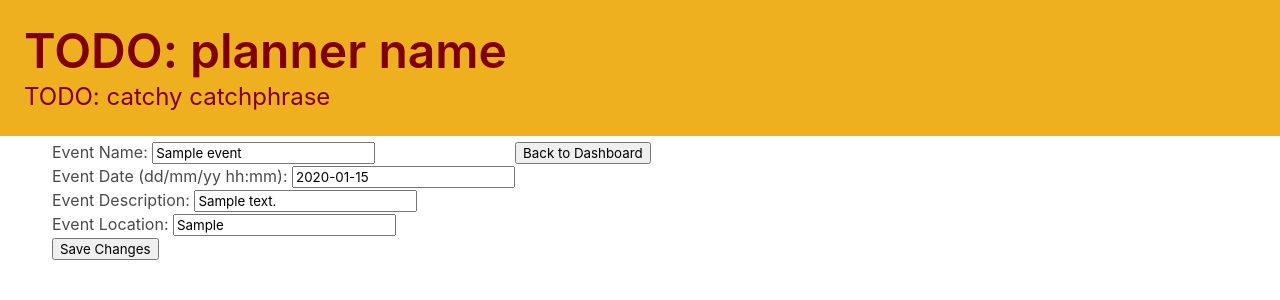
After one commit to mikeryu/westmont-cs130-f23-team-gold, a Django app: page /planner/1/edit_event/ in a window 1280 px wide. The commit adds this page. Shown: the top 300 px of the page. Run offline with Django 4.2, Linux system fonts and the light colour scheme; a user stored in the database is signed in; tables that the repository leaves empty hold one stand-in row (values such as "Sample post").

Commit message:
Creation restructure (#51)
* event_creation view actually saves events to database now

* now events can be updated through the edit_event view

* removed statements used for debugging

```diff
--- a/our_site/planner/models.py
+++ b/our_site/planner/models.py
@@ -8,6 +8,7 @@ class Profile(models.Model):
     user = models.OneToOneField(User, on_delete=models.CASCADE, related_name="profile")
     roles = models.ManyToManyField("Role", related_name="fulfilled_by")
 
+
 class Event(models.Model):
     owner = models.ForeignKey(Profile, on_delete=models.CASCADE, related_name="events")
     name = models.CharField(max_length=30)
@@ -16,12 +17,14 @@ class Event(models.Model):
     location = models.CharField(max_length=50)
     invitees = models.ManyToManyField(Profile, related_name="invitations")
 
+
 class Role(models.Model):
     name = models.CharField(max_length=30)
     description = models.CharField(max_length=100)
     event = models.ForeignKey(Event, on_delete=models.CASCADE, related_name="roles")
     amount = models.IntegerField()
 
+
 def create_profile(sender, instance, created, **kwargs):
     if created:
         user_profile = Profile(user=instance)
--- a/our_site/planner/templates/planner/dashboard.html
+++ b/our_site/planner/templates/planner/dashboard.html
@@ -3,7 +3,7 @@
 {% block content %}
 
     <div>
-        <form action="{% url 'event_creation' %}">
+        <form action="{% url 'planner:event_creation' %}">
             <input type="submit" value="Create new event!" />
         </form>
     </div>
--- /dev/null
+++ b/our_site/planner/templates/planner/edit_event.html
@@ -0,0 +1,17 @@
+{% extends 'base.html' %}
+
+{% block content %}
+
+    <form method="post">
+        {% csrf_token %}
+
+        {{ basic_details.as_div }}
+
+        <input type="submit" value="Save Changes">
+    </form>
+
+    <form action="{% url 'planner:dashboard' %}">
+        <input type="submit" value="Back to Dashboard" />
+    </form>
+
+{% endblock content %}
--- a/our_site/planner/urls.py
+++ b/our_site/planner/urls.py
@@ -2,7 +2,9 @@ from django.urls import path
 
 from . import views
 
+app_name = "planner"
 urlpatterns = [
     path("dashboard/", views.dashboard, name="dashboard"),
-    path("event_creation/", views.event_creation, name="event_creation")
+    path("event_creation/", views.event_creation, name="event_creation"),
+    path("<int:event_id>/edit_event/", views.edit_event, name="edit_event"),
 ]
--- a/our_site/planner/views.py
+++ b/our_site/planner/views.py
@@ -4,8 +4,11 @@ from .models import Event
 import django.forms as forms
 from django.shortcuts import render
 
+from .models import Event, Profile
+
+
 class DashboardFilterAllEvents(forms.Form):
-        pass
+    pass
 
 
 class DashboardFilterMyEvents(forms.Form):
@@ -14,7 +17,6 @@ class DashboardFilterMyEvents(forms.Form):
 
 class DashboardFilterInvitedEvents(forms.Form):
     pass
-
 
 
 def dashboard(request):
@@ -45,7 +47,6 @@ def dashboard(request):
 
             event_list = owned_events_list + invited_list
 
-
         elif "filter_my_events" in request.POST:
             filter_value = "My Events"
             owner = request.user.profile
@@ -67,9 +68,8 @@ def dashboard(request):
                 "AllEventsButton": DashboardFilterAllEvents(),
                 "MyEventsButton": DashboardFilterMyEvents(),
                 "InvitedEventsButton": DashboardFilterInvitedEvents(),
-                "event_list" : event_list,
-                "owner" : owner,
-
+                "event_list": event_list,
+                "owner": owner,
             },
             request
         ))
@@ -81,20 +81,19 @@ def dashboard(request):
             "AllEventsButton": DashboardFilterAllEvents(),
             "MyEventsButton": DashboardFilterMyEvents(),
             "InvitedEventsButton": DashboardFilterInvitedEvents(),
-            "event_list" : event_list,
-            "owner" : owner,
+            "event_list": event_list,
+            "owner": owner,
         },
         request
     ))
 
 
-class EventCreationForm(forms.Form):
+class EventBasicDetails(forms.Form):
     event_name = forms.CharField(label="Event Name:", max_length=30, required=True)
-    event_date = forms.DateTimeField(input_formats=['%d/%m/%Y %H:%M'], label="Event Date (dd/mm/yy hh:mm):", required=True)
+    event_date = forms.DateTimeField(input_formats=['%d/%m/%Y %H:%M'], label="Event Date (dd/mm/yy hh:mm):",
+                                     required=True)
     event_description = forms.CharField(label="Event Description:", max_length=200, required=True)
     event_location = forms.CharField(label="Event Location:", max_length=50, required=True)
-    event_invitees_emails = forms.CharField(label="Invitees (comma delimited emails):", required=True)
-    event_roles = forms.CharField(label="Roles (comma separated zipped list of roles and quantities):", required=True)
 
 
 def event_creation(request):
@@ -102,6 +101,75 @@ def event_creation(request):
         return HttpResponseRedirect("/account/login/")
 
     if request.method == "GET":
-        template = loader.get_template('planner/event_creation.html')
-        form = EventCreationForm()
-        return HttpResponse(template.render({"form": form}, request))
+        template = loader.get_template("planner/event_creation.html")
+        event_creation_form = EventBasicDetails()
+        return HttpResponse(template.render({"event_creation_form": event_creation_form}, request))
+    elif request.method == "POST":
+        # It is acceptable to shove the data from this post into one form because currently only one form
+        # leads to this page
+        event_creation_form = EventBasicDetails(request.POST)
+        # If the form is valid, save the new event and move to it's editing page
+        # otherwise, just redisplay the form with its errors
+        if event_creation_form.is_valid():
+            event = Event(
+                owner=request.user.profile,
+                name=event_creation_form.cleaned_data["event_name"],
+                date=event_creation_form.cleaned_data["event_date"],
+                description=event_creation_form.cleaned_data["event_description"],
+                location=event_creation_form.cleaned_data["event_location"],
+            )
+            event.save()
+            return HttpResponseRedirect("/planner/{:d}/edit_event".format(event.id))
+        else:
+            template = loader.get_template("planner/event_creation.html")
+            return HttpResponse(template.render({"event_creation_form": event_creation_form}, request))
+
+
+def edit_event(request, event_id):
+    if request.user.is_anonymous:
+        return HttpResponseRedirect("/account/login/")
+
+    event_getter = Event.objects.all().filter(id__exact=event_id)
+    if len(event_getter) == 0:  # If the event to "edit" doesn't exist, redirect to dashboard
+        return HttpResponseRedirect("/account/dashboard")
+    event = Event.objects.all().filter(id__exact=event_id).get()  # otherwise, store it here
+
+    user_profile_id = request.user.profile.id
+    owner_profile_id = event.owner_id
+    if user_profile_id != owner_profile_id:  # If the user does not own this event, they can't edit it
+        return HttpResponseRedirect("/account/dashboard")
+
+    # If a get, give the template to edit an event.
+    # If a post, try to validate the form and save information,
+    # and then give back the template to edit the event.
+    template = loader.get_template("planner/edit_event.html")
+    match request.method:
+        case "GET":
+            pass
+        case "POST":
+            # It is acceptable to shove the data from this post into one form because currently only one form
+            # leads to this page
+            posted_details = EventBasicDetails(request.POST)
+            # If the form is valid, update the event and reload the page
+            # otherwise, just redisplay the form with its errors
+            if posted_details.is_valid():
+                event.name = posted_details.cleaned_data["event_name"]
+                event.date = posted_details.cleaned_data["event_date"]
+                event.description = posted_details.cleaned_data["event_description"]
+                event.location = posted_details.cleaned_data["event_location"]
+                event.save()
+
+    basic_details = EventBasicDetails(initial={
+        "event_name": str(event.name),
+        "event_date": str(event.date),
+        "event_description": str(event.description),
+        "event_location": str(event.location),
+    })
+    return HttpResponse(
+        template.render(
+            {
+                "basic_details": basic_details,
+            },
+            request
+        )
+    )
```
Also changed, not shown: our_site/planner/templates/planner/event_add_invitee.html (added, +7 -0 lines), our_site/planner/templates/planner/event_creation.html (+17 -49 lines).
